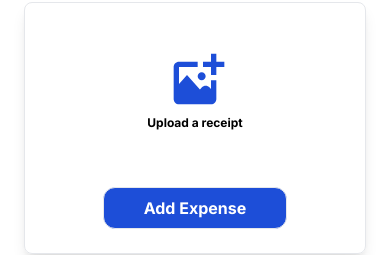
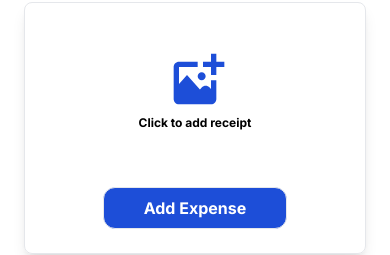
Before and after one commit to alxlvgit/ai-expense-tracker, a Next.js app: page / in a window 390 px wide. Shown: the part 378-633 px from the top of the page. Built offline with nearby package versions, Linux system fonts and the light colour scheme; no server answers; the database is empty; sample sign-in values are in the browser's storage.

Commit message:
open the camera on mobile devices to upload a receipt

```diff
--- a/src/components/UploadReceiptForm.tsx
+++ b/src/components/UploadReceiptForm.tsx
@@ -133,11 +133,12 @@ export default function UploadReceiptForm({
                 className="bg-black flex-1 border-none outline-none hidden"
                 name="receipt"
                 type="file"
-                accept="image/jpeg,image/png"
+                accept="image/*"
+                capture="environment"
                 onChange={handleFileChange}
               />
             </label>
-            <p className="font-bold text-xs">Upload a receipt</p>
+            <p className="font-bold text-xs">Click to add receipt</p>
             {previewUrl && file && (
               <div className="mt-4 rounded-lg relative overflow-hidden">
                 {file.type.startsWith("image/") ? (
```
